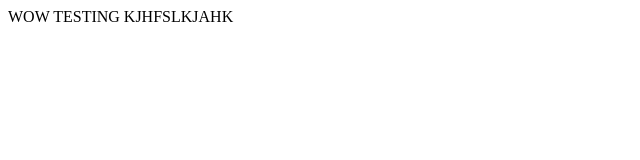
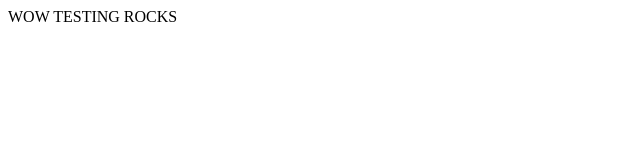
Before and after one commit to Ashy56/mrhsrobotics, a plain HTML site: page home.html in a window 1280 px wide. Shown: the full height of the page, 0-640 px from the left. Drawn offline with Linux system fonts and the light colour scheme.

Commit message:
fix spelling

```diff
--- a/home.html
+++ b/home.html
@@ -5,6 +5,6 @@
     <title>Title</title>
 </head>
 <body>
-WOW TESTING KJHFSLKJAHK
+WOW TESTING ROCKS
 </body>
 </html>
```
